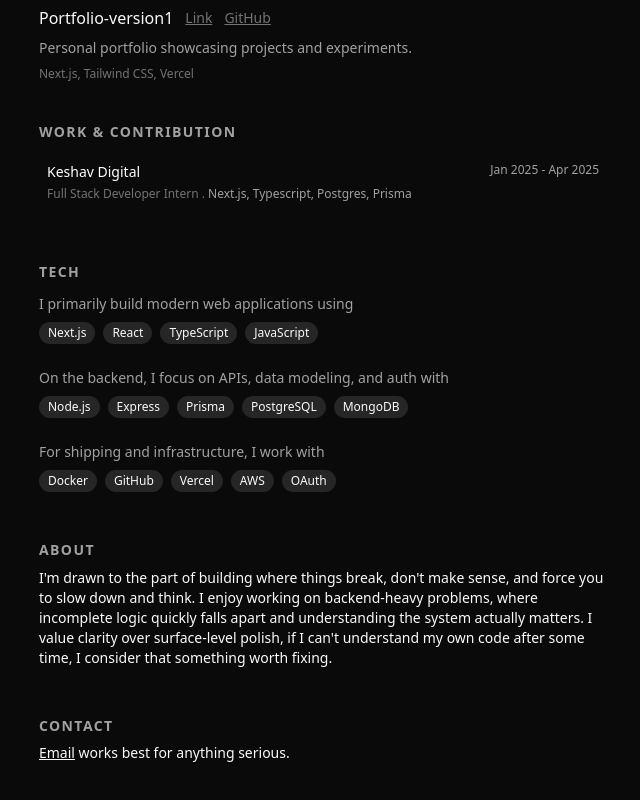
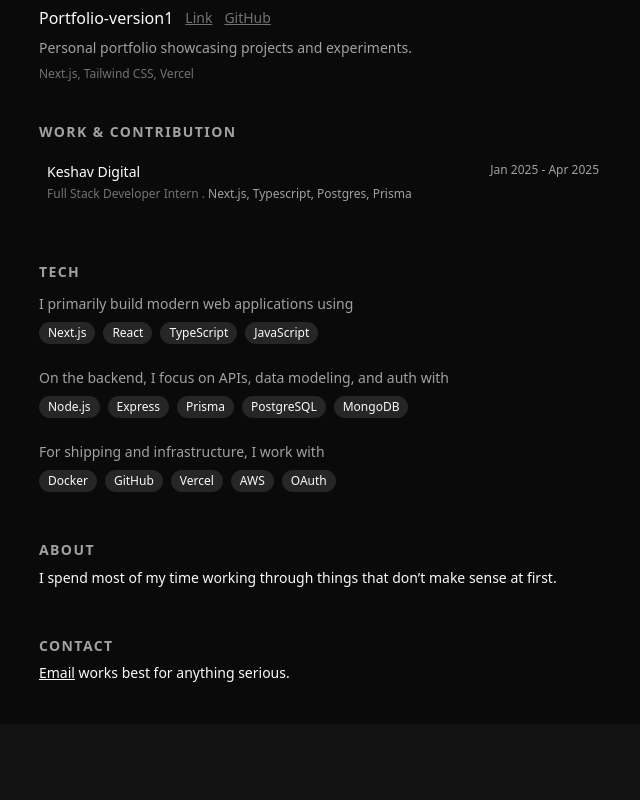
Before and after one commit to Bunny099/jayesh-v2, a Next.js app: page / in a window 1280 px wide. Shown: the part 1205-2005 px from the top of the page, without its empty margins (317-957 px from the left). After the commit the page ends 1929 px from the top, so only its background shows below. Built offline with nearby package versions, Linux system fonts and the light colour scheme.

Commit message:
update my about section

```diff
--- a/app/page.tsx
+++ b/app/page.tsx
@@ -39,7 +39,7 @@ export default function Home() {
             ABOUT
           </h2>
           <p className=" text-sm text-accent-foreground dark:text-neutral-400">
-            I'm drawn to the part of building where things break, don't make sense, and force you to slow down and think. I enjoy working on backend-heavy problems, where incomplete logic quickly falls apart and understanding the system actually matters. I value clarity over surface-level polish, if I can't understand my own code after some time, I consider that something worth fixing.
+            I spend most of my time working through things that don’t make sense at first.
           </p>
         </div>
       </section>
```
